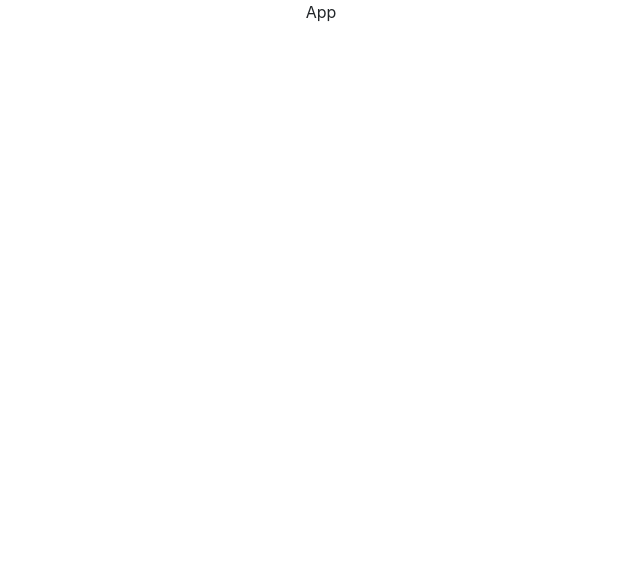
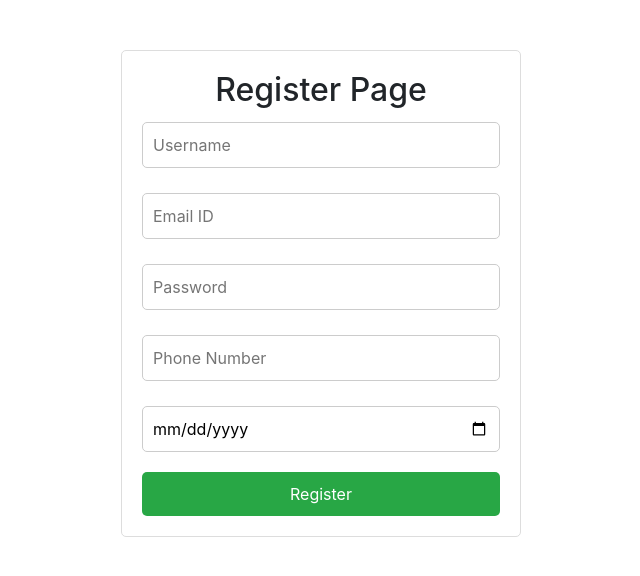
Before and after one commit to Sellva3009/Healthcare, a React (Create React App) app: page /register in a window 1280 px wide. Shown: the top 576 px of the page, without its empty margins (319-959 px from the left). Built offline with nearby package versions, Linux system fonts and the light colour scheme.

Commit message:
Login and register pages

```diff
--- a/src/App.js
+++ b/src/App.js
@@ -1,9 +1,16 @@
+import { Route, Routes } from 'react-router-dom';
 import './App.css';
+import Login from './components/login/Login';
+import Register from './components/register/Register';
+
 
 function App() {
   return (
     <div className="App">
-     App
+     <Routes>
+      <Route path='/login' element={<Login />}/>
+      <Route path='/register' element={<Register/>}/>
+     </Routes>
     </div>
   );
 }
--- a/src/components/login/Login.js
+++ b/src/components/login/Login.js
@@ -1,28 +1,122 @@
 // src/components/Login.js
-import React from "react";
-import { useOktaAuth } from "@okta/okta-react";
+import React, { useState } from "react";
 
 const Login = () => {
-  const { oktaAuth, authState } = useOktaAuth();
+  const [email, setEmail] = useState("");
+  const [password, setPassword] = useState("");
+  const [error, setError] = useState("");
 
-  const handleLogin = async () => {
-    await oktaAuth.signInWithRedirect();
+  const handleSubmit = (e) => {
+    e.preventDefault();
+
+    // Simple validation
+    if (email === "" || password === "") {
+      setError("Email and Password are required!");
+    } else {
+      setError("");
+      // You can handle login logic here, like calling an API
+      console.log("Logging in with", { email, password });
+    }
   };
 
-  if (authState?.isAuthenticated) {
-    return <p>You are already logged in!</p>;
-  }
+  return (
+    <div style={styles.container}>
+      <img
+        src="https://pinnacle.works/wp-content/uploads/2022/06/dummy-image.jpg" // Dummy image URL
+        alt="Login"
+        style={styles.image}
+      />
+      <h2>Login Page</h2>
+      <form onSubmit={handleSubmit} style={styles.form}>
+        <div style={styles.inputContainer}>
+          <input
+            type="email"
+            placeholder="Email"
+            value={email}
+            onChange={(e) => setEmail(e.target.value)}
+            style={styles.input}
+          />
+        </div>
+        <div style={styles.inputContainer}>
+          <input
+            type="password"
+            placeholder="Password"
+            value={password}
+            onChange={(e) => setPassword(e.target.value)}
+            style={styles.input}
+          />
+        </div>
+        {error && <p style={styles.error}>{error}</p>}
+        <button type="submit" style={styles.button}>
+          Login
+        </button>
+      </form>
 
-  return (
-    <div className="container mt-5">
-      <h2 className="text-center">Login</h2>
-      <div className="d-flex justify-content-center">
-        <button className="btn btn-primary" onClick={handleLogin}>
-          Login with Okta
-        </button>
+      <div className="LoginText" style={styles.loginText}>
+        <h3 style={styles.link}>
+          <a href="/forgot-password" style={styles.linkText}>
+            Forgot Password?
+          </a>
+        </h3>
+        <h3 style={styles.link}>
+          <a href="/register" style={styles.linkText}>
+            New User? Register here
+          </a>
+        </h3>
       </div>
     </div>
   );
 };
 
+const styles = {
+  container: {
+    maxWidth: "400px",
+    margin: "50px auto",
+    padding: "20px",
+    border: "1px solid #ddd",
+    borderRadius: "5px",
+    textAlign: "center",
+  },
+  image: {
+    width: "150px",
+    marginBottom: "20px",
+  },
+  form: {
+    display: "flex",
+    flexDirection: "column",
+  },
+  inputContainer: {
+    marginBottom: "15px",
+  },
+  input: {
+    width: "100%",
+    padding: "10px",
+    margin: "5px 0",
+    borderRadius: "5px",
+    border: "1px solid #ccc",
+  },
+  button: {
+    padding: "10px",
+    borderRadius: "5px",
+    border: "none",
+    backgroundColor: "#28a745",
+    color: "#fff",
+    cursor: "pointer",
+  },
+  error: {
+    color: "red",
+    marginBottom: "15px",
+  },
+  loginText: {
+    marginTop: "20px",
+  },
+  link: {
+    marginBottom: "10px",
+  },
+  linkText: {
+    color: "#007bff",
+    textDecoration: "none",
+  },
+};
+
 export default Login;
--- a/src/components/register/Register.js
+++ b/src/components/register/Register.js
@@ -1,30 +1,78 @@
 // src/components/Register.js
-import React from "react";
+import React, { useState } from "react";
 
 const Register = () => {
-  // Implement registration logic here, this is just a placeholder
+  const [username, setUsername] = useState("");
+  const [email, setEmail] = useState("");
+  const [password, setPassword] = useState("");
+  const [phone, setPhone] = useState("");
+  const [dob, setDob] = useState("");
+  const [error, setError] = useState("");
+
+  const handleSubmit = (e) => {
+    e.preventDefault();
+
+    // Simple validation
+    if (username === "" || email === "" || password === "" || phone === "" || dob === "") {
+      setError("All fields are required!");
+    } else {
+      setError("");
+      // Handle registration logic here
+      console.log("Registering with", { username, email, password, phone, dob });
+    }
+  };
+
   return (
-    <div className="container mt-5">
-      <h2 className="text-center">Register</h2>
-      <form>
-        <div className="mb-3">
-          <label htmlFor="email" className="form-label">
-            Email
-          </label>
-          <input type="email" className="form-control" id="email" required />
+    <div style={styles.container}>
+      <h2>Register Page</h2>
+      <form onSubmit={handleSubmit} style={styles.form}>
+        <div style={styles.inputContainer}>
+          <input
+            type="text"
+            placeholder="Username"
+            value={username}
+            onChange={(e) => setUsername(e.target.value)}
+            style={styles.input}
+          />
         </div>
-        <div className="mb-3">
-          <label htmlFor="password" className="form-label">
-            Password
-          </label>
+        <div style={styles.inputContainer}>
+          <input
+            type="email"
+            placeholder="Email ID"
+            value={email}
+            onChange={(e) => setEmail(e.target.value)}
+            style={styles.input}
+          />
+        </div>
+        <div style={styles.inputContainer}>
           <input
             type="password"
-            className="form-control"
-            id="password"
-            required
+            placeholder="Password"
+            value={password}
+            onChange={(e) => setPassword(e.target.value)}
+            style={styles.input}
           />
         </div>
-        <button type="submit" className="btn btn-success">
+        <div style={styles.inputContainer}>
+          <input
+            type="tel"
+            placeholder="Phone Number"
+            value={phone}
+            onChange={(e) => setPhone(e.target.value)}
+            style={styles.input}
+          />
+        </div>
+        <div style={styles.inputContainer}>
+          <input
+            type="date"
+            placeholder="Date of Birth"
+            value={dob}
+            onChange={(e) => setDob(e.target.value)}
+            style={styles.input}
+          />
+        </div>
+        {error && <p style={styles.error}>{error}</p>}
+        <button type="submit" style={styles.button}>
           Register
         </button>
       </form>
@@ -32,4 +80,41 @@ const Register = () => {
   );
 };
 
+const styles = {
+  container: {
+    maxWidth: "400px",
+    margin: "50px auto",
+    padding: "20px",
+    border: "1px solid #ddd",
+    borderRadius: "5px",
+    textAlign: "center",
+  },
+  form: {
+    display: "flex",
+    flexDirection: "column",
+  },
+  inputContainer: {
+    marginBottom: "15px",
+  },
+  input: {
+    width: "100%",
+    padding: "10px",
+    margin: "5px 0",
+    borderRadius: "5px",
+    border: "1px solid #ccc",
+  },
+  button: {
+    padding: "10px",
+    borderRadius: "5px",
+    border: "none",
+    backgroundColor: "#28a745",
+    color: "#fff",
+    cursor: "pointer",
+  },
+  error: {
+    color: "red",
+    marginBottom: "15px",
+  },
+};
+
 export default Register;
--- a/src/index.js
+++ b/src/index.js
@@ -4,11 +4,14 @@ import "bootstrap/dist/css/bootstrap.min.css";
 import './index.css';
 import App from './App';
 import reportWebVitals from './reportWebVitals';
+import {BrowserRouter} from 'react-router-dom';
 
 const root = ReactDOM.createRoot(document.getElementById('root'));
 root.render(
   <React.StrictMode>
-    <App />
+    <BrowserRouter>
+      <App />
+    </BrowserRouter>
   </React.StrictMode>
 );
 
```
